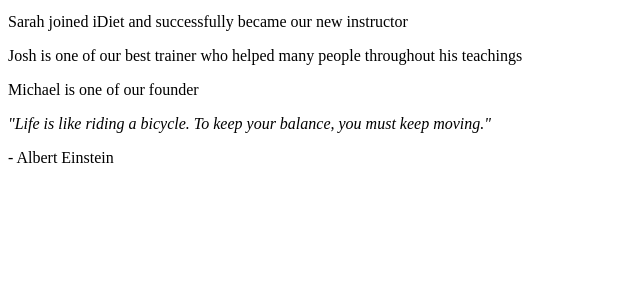
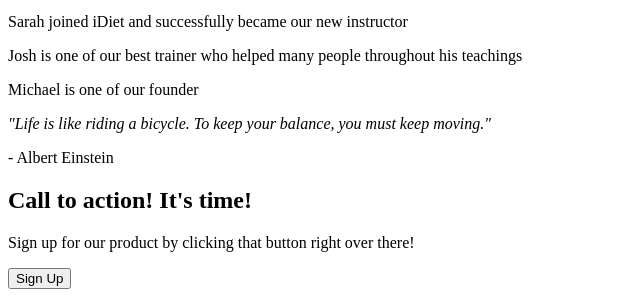
Before and after one commit to sugarbalazs/landing-page, a plain HTML site: page index.html in a window 1280 px wide. Shown: the part 969-1266 px from the top of the page, without its empty margins (0-640 px from the left). Before the commit the page ends 1152 px from the top, so only its background shows below. Drawn offline with Linux system fonts and the light colour scheme.

Commit message:
Section 4

```diff
--- a/index.html
+++ b/index.html
@@ -102,8 +102,15 @@
       </section>
       <section>
         <div>
-          <div></div>
-          <div></div>
+          <div>
+            <h2>Call to action! It's time!</h2>
+            <p>
+              Sign up for our product by clicking that button right over there!
+            </p>
+          </div>
+          <div>
+            <button>Sign Up</button>
+          </div>
         </div>
       </section>
     </main>
```
